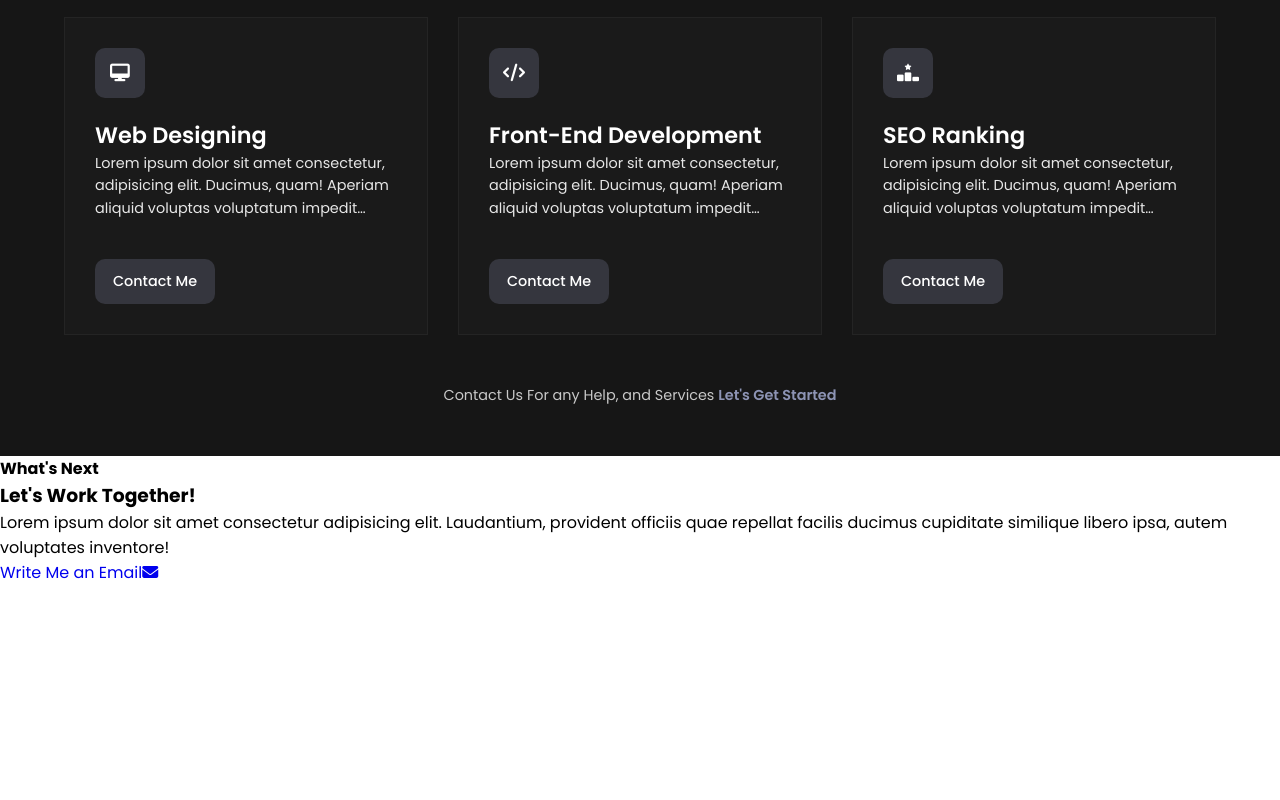
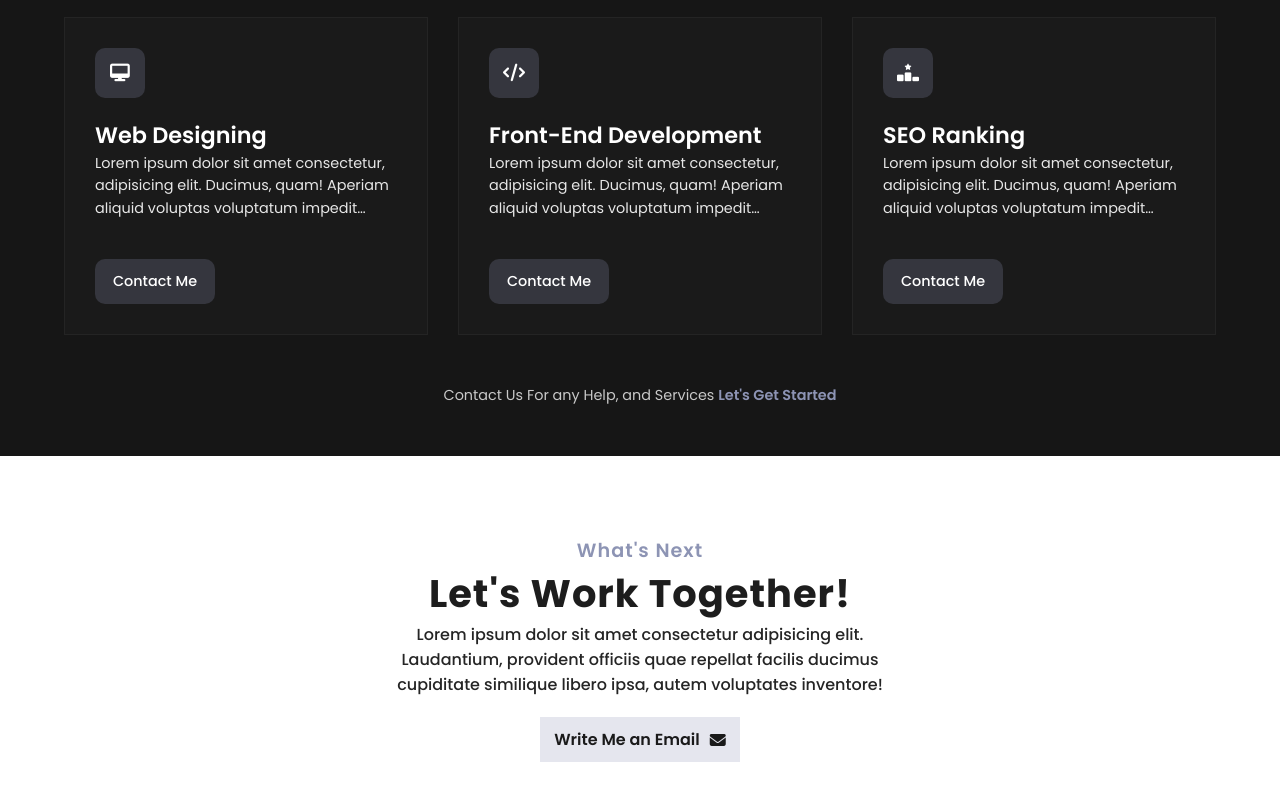
Before and after one commit to angan358/Portfolio-03, a plain HTML site: page index.html in a window 1280 px wide. Shown: the part 1466-2266 px from the top of the page. Before the commit the page ends 2051 px from the top, so only its background shows below. Drawn offline with Linux system fonts and the light colour scheme.

Commit message:
build the contact section for the website

```diff
--- a/CSS/style.css
+++ b/CSS/style.css
@@ -304,3 +304,44 @@ a {
 }
 
 /* contact section starts=========== */
+#contact{
+  width: 90%;
+  max-width: 950px;
+  display: flex;
+  flex-direction: column;
+  justify-content: center;
+  align-items: center;
+  margin: 80px auto;
+  text-align: center;
+}
+.contact-me strong{
+  font-size: 1.2rem;
+  color: #8d94b4;
+  letter-spacing: 1px;
+  font-weight: 600;
+}
+.contact-me h3{
+  color: #1d1d1d;
+  font-size: 2.4rem;
+  letter-spacing: 1px;
+
+}
+.contact-me p{
+  color:#252525;
+  font-weight: 500;
+  max-width: 550px;
+}
+.contact-me a{
+  width: 200px;
+  height: 45px;
+  display: flex;
+  justify-content:center;
+  align-items: center;
+  background-color: #8d94b43b;
+  color: #1a1a1a;
+  font-weight: 600;
+  margin-top: 20px;
+}
+.contact-me a i{
+  margin-left: 10px;
+}
```
Also changed, not shown: index.html (+1 -3 lines).
